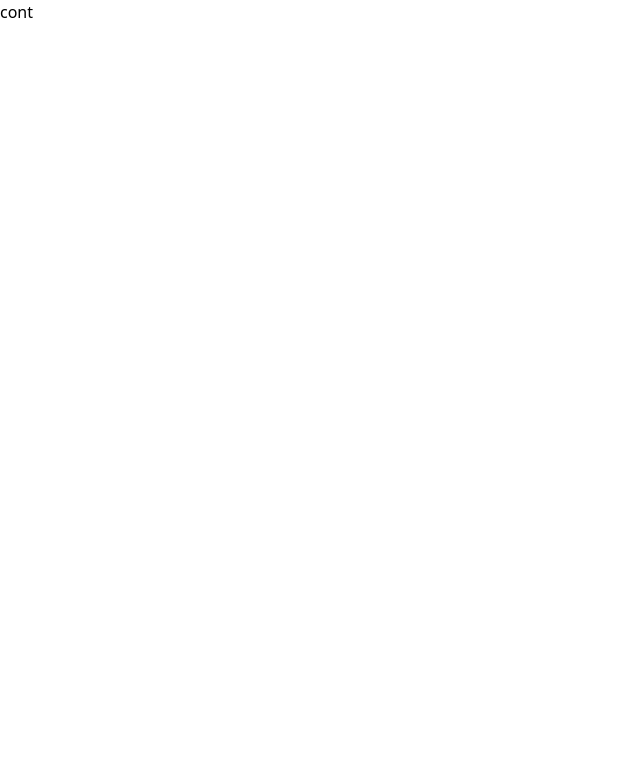
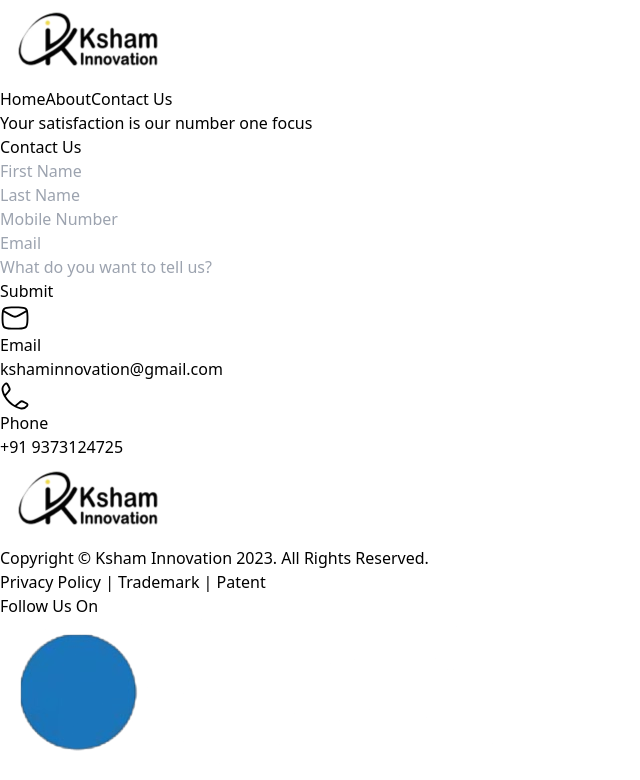
Before and after one commit to mohit-bhandari45/Web-Hackathon, a React (Vite) app: page /contact in a window 1280 px wide. Shown: the top 780 px of the page, without its empty margins (0-640 px from the left). Built offline with nearby package versions, Linux system fonts and the light colour scheme.

Commit message:
Completed Contact page and the whole website

```diff
--- a/src/App.jsx
+++ b/src/App.jsx
@@ -22,7 +22,7 @@ function App() {
       <Head title="Our Innovation" />
       <SubHero2 />
       <Head title="How Able Glasses Work" />
-      <div className="video flex justify-center items-center px-5 py-5 bg-[#5ad3bd]">
+      <div className="video flex justify-center items-center px-5 py-10 bg-[#5ad3bd]">
         <video className='rounded-lg w-[55%] h-[55%]' src="src/assets/Home 1 - AI Chat Bot - Google Chrome 2024-03-02 12-35-30.mp4"></video>
       </div>
       <Head title="Our Supporters" />
--- a/src/components/AboutComp/SubHeroSec2.jsx
+++ b/src/components/AboutComp/SubHeroSec2.jsx
@@ -2,11 +2,14 @@ import React from 'react'
 
 const SubHeroSec2 = () => {
     return (
-        <div className="main bg-slate-200 flex justify-center items-center h-[450px] gap-5">
+        <div className="main bg-slate-200 flex justify-center items-center h-[470px] gap-5">
             <div className="design w-[10px] h-[320px] bg-black"></div>
             <div className='flex flex-col gap-6 w-[85vw] text-black h-[360px] font-[Helvetica] justify-center'>
                 <div className='head font-bold text-3xl'>At Ksham Innovation, we break down barriers and make technology accessible to everyone. <div></div>We believe that everyone deserves the opportunity to hear, speak, and navigate the world in real-time, regardless of having hearing, speech, or visual impairment.</div>
-                <div className='text-xl'>Our technology is designed to empower those with disabilities, allowing them to learn, communicate & perform their daily chores with greater ease and independence. But our work doesn't stop there. We dream & envision creating a smart and safer alternative to traditional earbuds and headphones, extending the age during which people may face difficulties in hearing.By doing so, we are not only improving the lives of those with hearing loss, but also providing a solution for anyone who wants to enjoy music, information access in a safer way, and audio content while minimizing the risk of damaging their hearing.</div>
+                <div className='text-xl'>Our technology is designed to empower those with disabilities, allowing them to learn, communicate & perform their daily chores with greater ease and independence. But our work doesn't stop there. We dream & envision creating a smart and safer alternative to traditional earbuds and headphones, extending the age during which people may face difficulties in hearing.
+                <div></div>
+                By doing so, we are not only improving the lives of those with hearing loss, but also providing a solution for anyone who wants to enjoy music, information access in a safer way, and audio content while minimizing the risk of damaging their hearing.
+                </div>
             </div>
         </div>
     )
--- /dev/null
+++ b/src/components/ContactComp/HeroSec.jsx
@@ -0,0 +1,39 @@
+import React from 'react'
+
+const HeroSec = () => {
+    return (
+        <div className='w-full flex h-[87vh] bg-[#142726] relative'>
+            <div className="text w-[55vw] text-6xl font-bold relative bg-[#142726] p-10 flex justify-center items-center text-white font-[Helvetica]">
+                Your satisfaction is our number one focus
+            </div>
+            <div className="form w-[42vw] bg-white p-10 flex flex-col gap-8 justify-center items-center rounded-xl absolute right-10">
+                <div className='text-5xl font-bold font-[Helvetica]'>Contact Us</div>
+                <form action="" className='flex flex-col gap-8 w-[35vw] justify-start items-start'>
+                    <div className="first flex flex-col w-full">
+                        <input className='h-12 w-full bg-transparent focus:outline-none rounded-xl text-xl placeholder-black' placeholder='First Name' type="text" />
+                        <div className="line1 h-[1px] bg-black w-full"></div>
+                    </div>
+                    <div className="first flex flex-col w-full">
+                        <input className='h-12 w-full bg-transparent rounded-xl focus:outline-none text-xl placeholder-black' placeholder='Last Name' type="text" />
+                        <div className="line2 h-[1px] bg-black w-full"></div>
+                    </div>
+                    <div className="first flex flex-col w-full">
+                        <input className='h-12 w-full bg-transparent rounded-xl text-xl focus:outline-none placeholder-black' placeholder='Mobile Number' type="number" />
+                        <div className="line2 h-[1px] bg-black w-full"></div>
+                    </div>
+                    <div className="first flex flex-col w-full">
+                        <input className='h-12 w-full bg-transparent rounded-xl focus:outline-none text-xl placeholder-black' placeholder='Email' type="email" />
+                        <div className="line2 h-[1px] bg-black w-full"></div>
+                    </div>
+                    <div className="first flex flex-col w-full">
+                        <input className='h-12 w-full bg-transparent rounded-xl text-xl focus:outline-none placeholder-black' placeholder='What do you want to tell us?' type="email" />
+                        <div className="line2 h-[1px] bg-black w-full"></div>
+                    </div>
+                    <input type="submit" value="Submit" className='placeholder:black w-full bg-[#4fd3ab] px-12 py-3 my-1 rounded-full font-[Helvetica] font-bold text-xl hover:cursor-pointer' />
+                </form>
+            </div>
+        </div>
+    )
+}
+
+export default HeroSec
--- /dev/null
+++ b/src/components/ContactComp/Info.jsx
@@ -0,0 +1,25 @@
+import React from 'react'
+
+const Info = () => {
+    return (
+        <div className='h-[30vh] bg-white flex justify-around items-center'>
+            <div className="email flex flex-col justify-center items-center gap-2">
+                <svg xmlns="http://www.w3.org/2000/svg" viewBox="0 0 24 24" width="30" height="30" color="#000000" fill="none">
+                    <path d="M2 6L8.91302 9.91697C11.4616 11.361 12.5384 11.361 15.087 9.91697L22 6" stroke="currentColor" stroke-width="1.5" stroke-linejoin="round" />
+                    <path d="M2.01577 13.4756C2.08114 16.5412 2.11383 18.0739 3.24496 19.2094C4.37608 20.3448 5.95033 20.3843 9.09883 20.4634C11.0393 20.5122 12.9607 20.5122 14.9012 20.4634C18.0497 20.3843 19.6239 20.3448 20.7551 19.2094C21.8862 18.0739 21.9189 16.5412 21.9842 13.4756C22.0053 12.4899 22.0053 11.5101 21.9842 10.5244C21.9189 7.45886 21.8862 5.92609 20.7551 4.79066C19.6239 3.65523 18.0497 3.61568 14.9012 3.53657C12.9607 3.48781 11.0393 3.48781 9.09882 3.53656C5.95033 3.61566 4.37608 3.65521 3.24495 4.79065C2.11382 5.92608 2.08114 7.45885 2.01576 10.5244C1.99474 11.5101 1.99475 12.4899 2.01577 13.4756Z" stroke="currentColor" stroke-width="1.5" stroke-linejoin="round" />
+                </svg>
+                <h1 className='text-3xl font-bold'>Email</h1>
+                <div className='text-xl'>kshaminnovation@gmail.com</div>
+            </div>
+            <div className="phone flex flex-col justify-center items-center gap-2">
+                <svg xmlns="http://www.w3.org/2000/svg" viewBox="0 0 24 24" width="30" height="30" color="#000000" fill="none">
+                    <path d="M3.77762 11.9424C2.8296 10.2893 2.37185 8.93948 2.09584 7.57121C1.68762 5.54758 2.62181 3.57081 4.16938 2.30947C4.82345 1.77638 5.57323 1.95852 5.96 2.6524L6.83318 4.21891C7.52529 5.46057 7.87134 6.08139 7.8027 6.73959C7.73407 7.39779 7.26737 7.93386 6.33397 9.00601L3.77762 11.9424ZM3.77762 11.9424C5.69651 15.2883 8.70784 18.3013 12.0576 20.2224M12.0576 20.2224C13.7107 21.1704 15.0605 21.6282 16.4288 21.9042C18.4524 22.3124 20.4292 21.3782 21.6905 19.8306C22.2236 19.1766 22.0415 18.4268 21.3476 18.04L19.7811 17.1668C18.5394 16.4747 17.9186 16.1287 17.2604 16.1973C16.6022 16.2659 16.0661 16.7326 14.994 17.666L12.0576 20.2224Z" stroke="currentColor" stroke-width="1.5" stroke-linejoin="round" />
+                </svg>
+                <h1 className='text-3xl font-bold'>Phone</h1>
+                <div className='text-xl'>+91 9373124725</div>
+            </div>
+        </div>
+    )
+}
+
+export default Info
--- a/src/pages/Contact.jsx
+++ b/src/pages/Contact.jsx
@@ -1,10 +1,18 @@
 import React from 'react'
+import Footer from '../components/Universal/Footer'
+import Navbar from '../components/Universal/Navbar'
+import Head from '../components/Universal/Head'
+import HeroSec from '../components/ContactComp/HeroSec'
+import Info from '../components/ContactComp/Info'
 
 const Contact = () => {
   return (
-    <div>
-      cont
-    </div>
+    <>
+      <Navbar />
+      <HeroSec/>
+      <Info/>
+      <Footer />
+    </>
   )
 }
 
```
